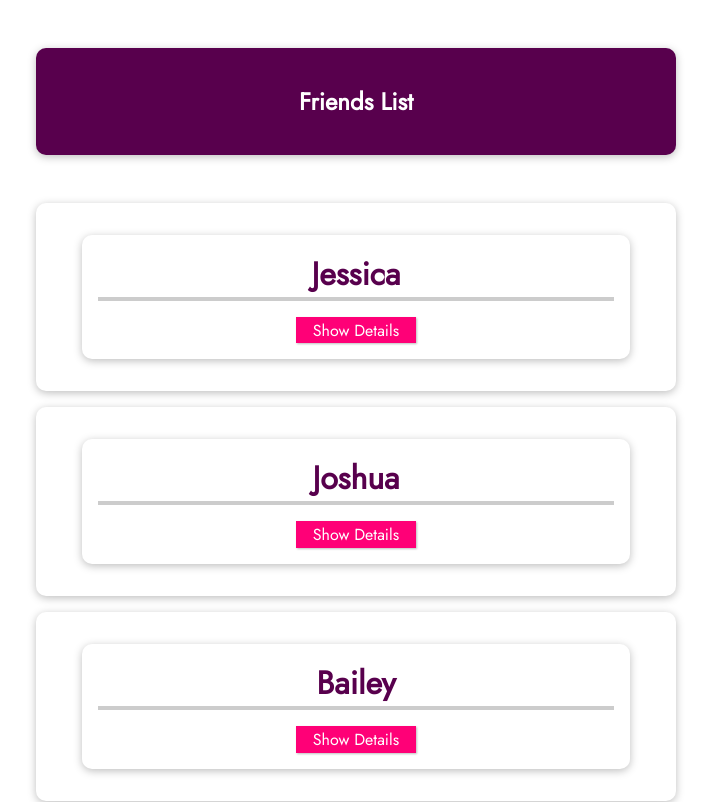
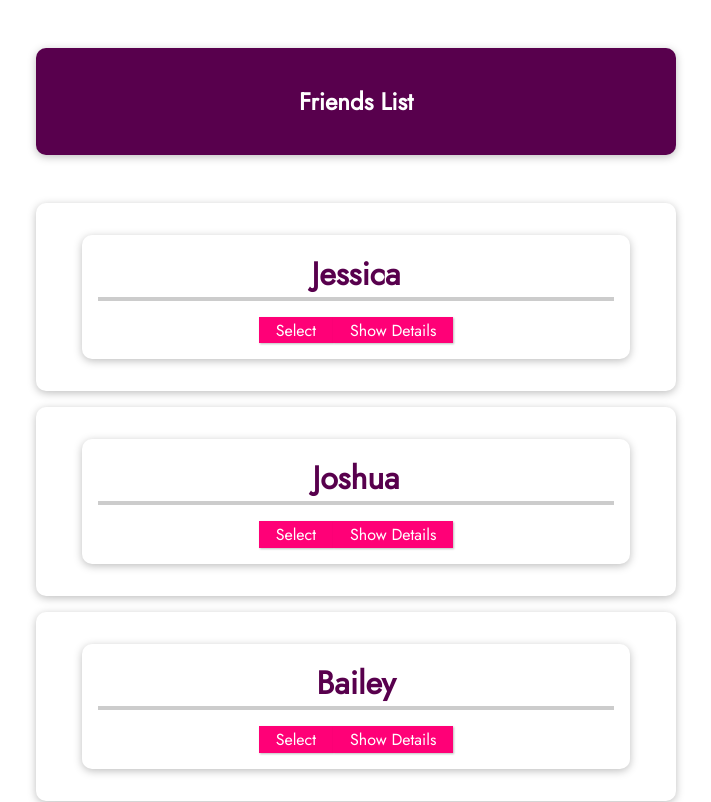
Before and after one commit to neb-dev/vue-course, a Vue app in the folder project9/: page / in a window 1280 px wide. Shown: the top 802 px of the page, without its empty margins (284-995 px from the left). Built offline with nearby package versions, Linux system fonts and the light colour scheme.

Commit message:
Add files via upload

```diff
--- a/project9/components/Friend.vue
+++ b/project9/components/Friend.vue
@@ -1,6 +1,7 @@
 <template>
   <li>
-    <h2>{{ friend.name }}</h2>
+    <h2>{{ friend.name }} {{ isSelected === 1 ? 'Selected' : '' }}</h2>
+    <button @click="setSelected">Select</button>
     <button @click="toggleVis">{{ isVis ? 'Hide' : 'Show' }} Details</button>
   </li>
   <ul v-if="isVis">
@@ -12,23 +13,26 @@
 <script>
 export default {
   props: {
-    friend: Object
+    friend: Object,
+    selected: Number,
   },
   data() {
     return {
       isVis: false,
-      // friend: {
-      //   id: 'josh',
-      //   name: 'Joshua Lastname',
-      //   phone: '1231234456',
-      //   email: 'josh@email.com',
-      // },
+      isSelected: this.selected, // set prop value to component data variable
     };
   },
   methods: {
     toggleVis() {
       this.isVis = !this.isVis;
     },
+    setSelected() {
+      if(this.isSelected === 1) {
+        this.isSelected = 0;
+      } else {
+        this.isSelected = 1;
+      }
+    }
   },
 };
 </script>
--- a/project9/src/App.vue
+++ b/project9/src/App.vue
@@ -3,7 +3,7 @@
     <header><h1>Friends List</h1></header>
     <ul>
       <li v-for="(f, i) in friends" :key="i">
-        <friend :friend="friends[i]" />
+        <friend :friend="friends[i]" selected="isSelected"/>
       </li>
     </ul>
   </section>
@@ -13,6 +13,7 @@
 export default {
   data() {
     return {
+      isSelected: 0,
       friends: [
         {
           id: 'jessica',
```
